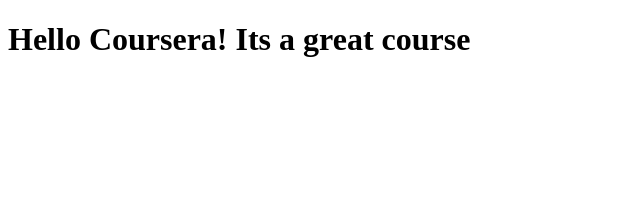
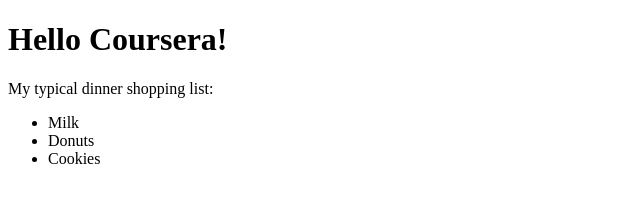
Before and after one commit to abby-nelson/JH-Coursera, a plain HTML site: page site/index.html in a window 1280 px wide. Shown: the whole page, without its empty margins (0-640 px from the left). Drawn offline with Linux system fonts and the light colour scheme.

Commit message:
Adding a list

```diff
--- a/site/index.html
+++ b/site/index.html
@@ -3,9 +3,20 @@
 <head>
 	<meta charset="utf-8">
 	<meta name="viewport" content="width=device-width, initial-scale=1">
-<title>Hello Coursera! Its a great course</title>
+<title>Hello Coursera!</title>
+<style>
+
+</style>
 </head>
 <body>
-<h1>Hello Coursera! Its a great course</h1>
+<h1>Hello Coursera!</h1>
+<div>
+	My typical dinner shopping list:
+	<ul>
+		<li>Milk</li>
+		<li>Donuts</li>
+		<li>Cookies</li>
+	</ul>
+</div>
 </body>
 </html>
```
